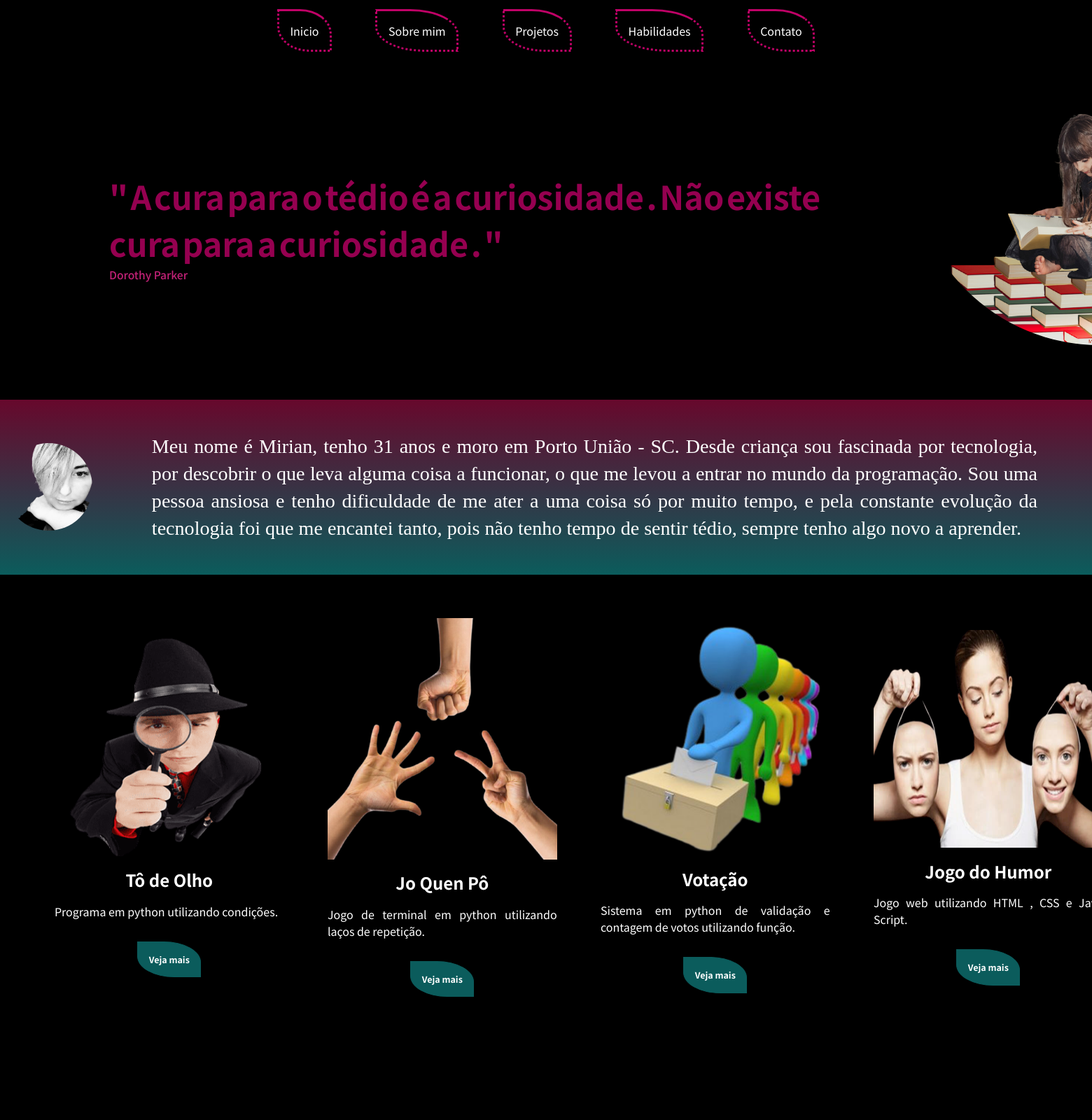
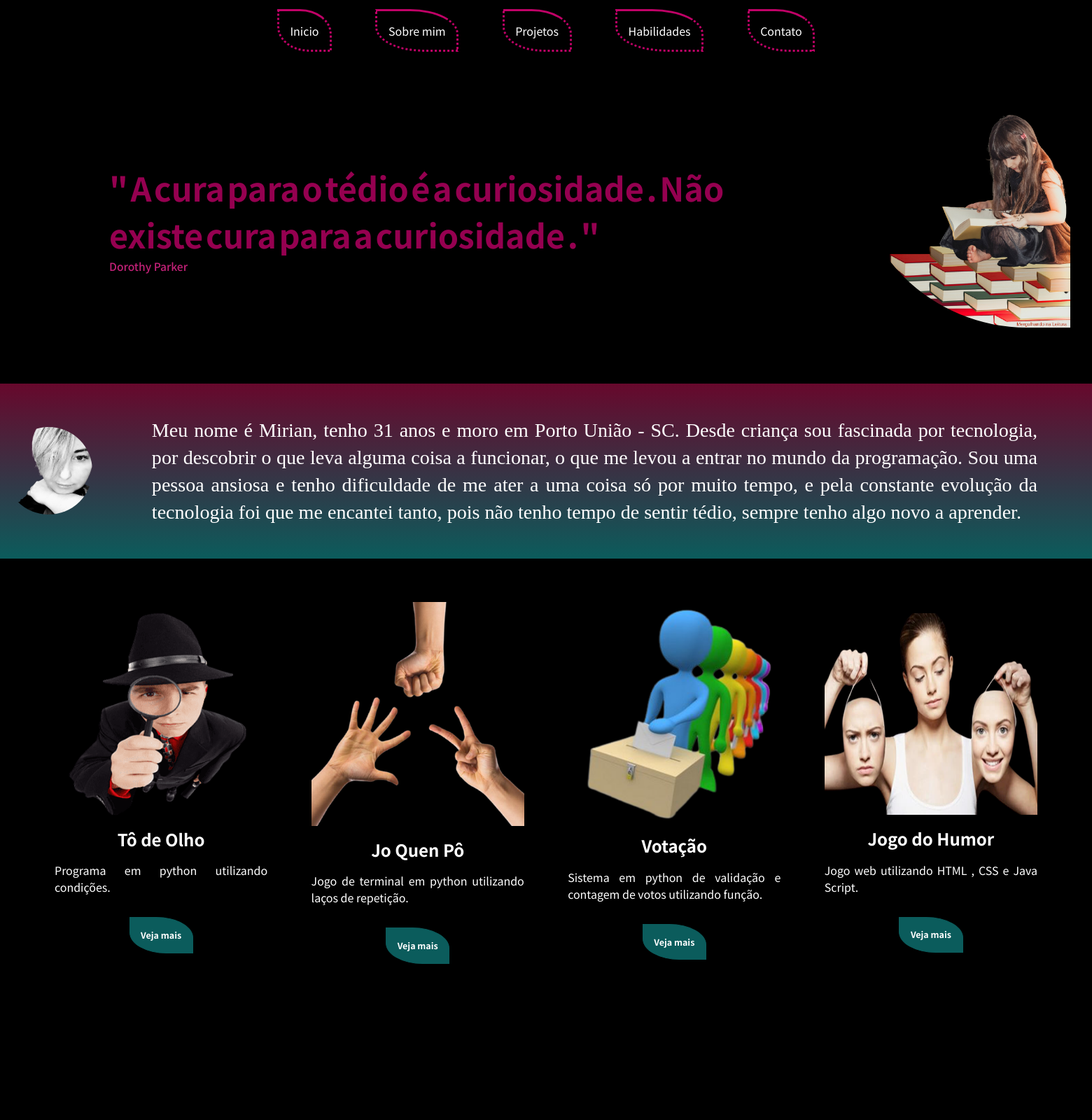
Before and after one commit to MirianAmorim/Portifolio_MirianAmorim, a Flask app: page / in a window 1560 px wide; the page is wider, and only the part inside the window is pictured. Shown: the top 1600 px of that part at 70% size. Run offline with Flask 2, Linux system fonts and the light colour scheme; some web fonts are replaced.

Commit message:
Update style.css

```diff
--- a/static/css/style.css
+++ b/static/css/style.css
@@ -55,7 +55,6 @@ nav ul li a:hover {
 }
 
 section#first {
-  width: 100%;
   display: flex;
   justify-content: center;
   align-items: center;
@@ -132,7 +131,6 @@ section#sobre div#texto-sobre p {
 }
 
 section#projetos {
-  width: 100%;
   display: flex;
   justify-content: center;
   align-items: center;
@@ -197,7 +195,7 @@ section#projetos div button a {
 }
 
 section#habilidades {
-  padding: 5vw;
+  padding: 10vw;
   background-color: #000000;
 }
 
```
